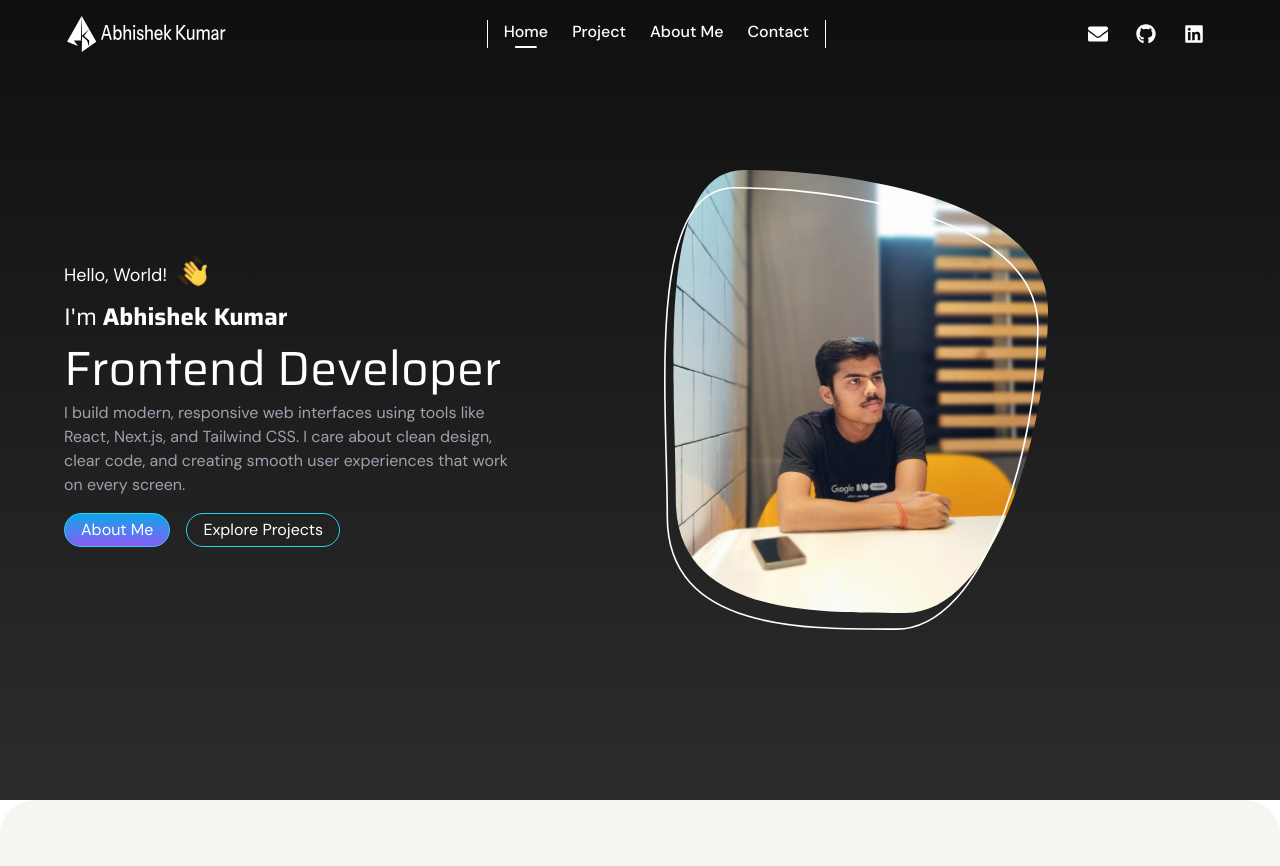
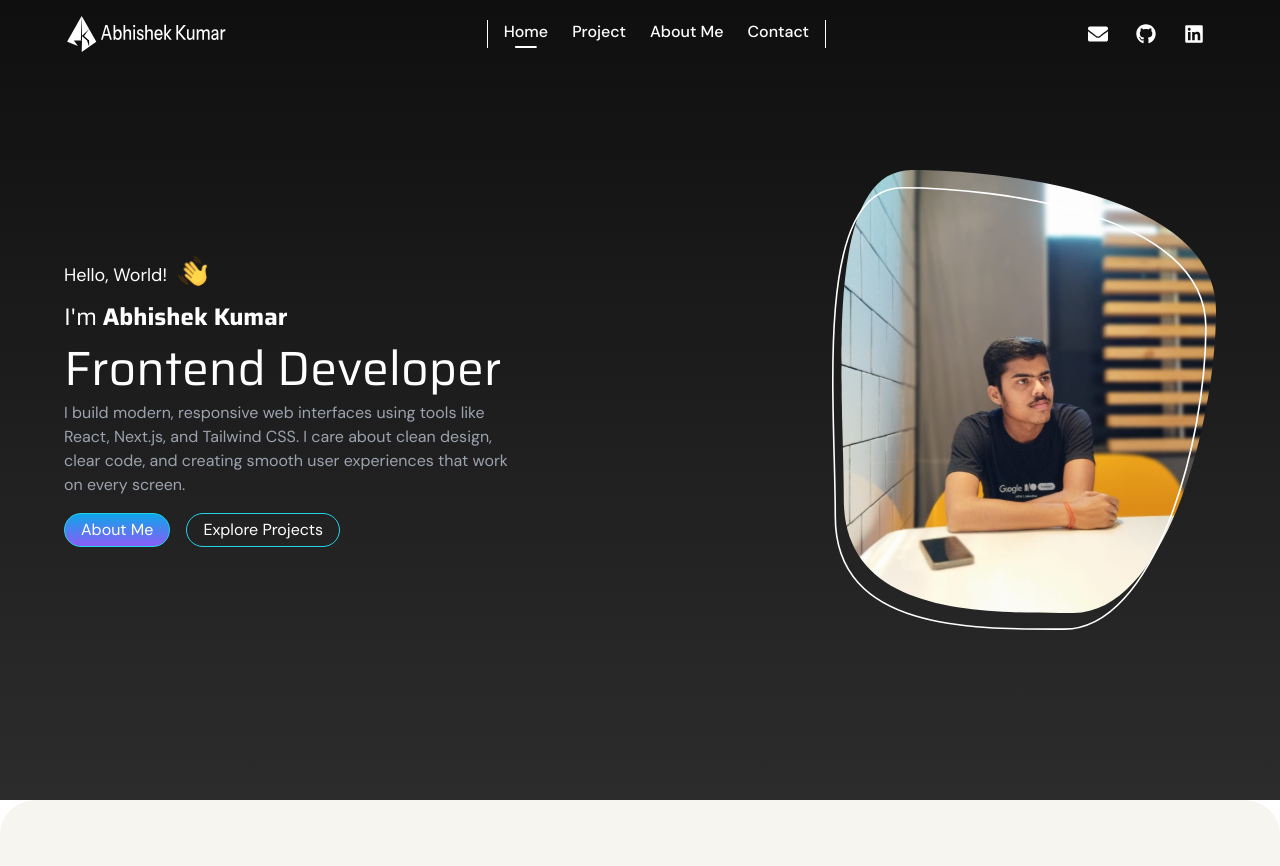
Before and after one commit to abhishek-kumar-05/Ak-Profile, a React (Vite) app: page / in a window 1280 px wide. Shown: the top 866 px of the page. Built offline with nearby package versions, Linux system fonts and the light colour scheme.

Commit message:
updated Navbar to stop scrolling bheind when mobile nav is open

```diff
--- a/src/component/Hero.jsx
+++ b/src/component/Hero.jsx
@@ -5,7 +5,6 @@ import WavingHand from "../assets/Waving-hand.svg";
 import Button from "./Button";
 
 const Hero = ({ isLandscapeMobile }) => {
-  console.log("hero checkinh :--", isLandscapeMobile);
   const heroRef = useRef();
 
   useLayoutEffect(() => {
@@ -66,8 +65,8 @@ const Hero = ({ isLandscapeMobile }) => {
           </div>
 
           <div
-            className={`flex justify-center lg:justify-end  ${
-              isLandscapeMobile ? "hidden" : "sm:hidden md:block"
+            className={`flex justify-center md:justify-end  ${
+              isLandscapeMobile ? "hidden" : ""
             } `}
           >
             <img
--- a/src/component/Navbar.jsx
+++ b/src/component/Navbar.jsx
@@ -12,7 +12,6 @@ import {
 } from "react-icons/fa";
 
 const Navbar = ({ isLandscapeMobile }) => {
-  console.log("it loading :- ", isLandscapeMobile);
   const [menuAppear, setMenuAppear] = useState(false);
   const [activeLink, setActiveLink] = useState("Home");
   const [scrolledPastHero, setScrolledPastHero] = useState(false);
@@ -74,6 +73,15 @@ const Navbar = ({ isLandscapeMobile }) => {
 
     return () => window.removeEventListener("scroll", handleScroll);
   }, []);
+
+  useEffect(() => {
+    menuAppear
+      ? (document.body.style.overflow = "hidden")
+      : (document.body.style.overflow = "");
+    return () => {
+      document.body.style.overflow = "";
+    };
+  }, [menuAppear]);
 
   return (
     <>
@@ -164,7 +172,7 @@ const Navbar = ({ isLandscapeMobile }) => {
           }}
         >
           <div
-            className="absolute top-0 right-0 h-full w-64 bg-[#1F1F1F] border-2 border-[#2E2E2E] rounded-r-[10px] text-white z-40 transform  transition-transform duration-300 ease-in-out flex flex-col justify-between p-6"
+            className="absolute top-0 right-0 h-full w-64 bg-[#1F1F1F] border-2 border-[#2E2E2E] rounded-l-[10px] text-white z-40 transform  transition-transform duration-300 ease-in-out flex flex-col justify-between p-6"
             onClick={(e) => {
               e.stopPropagation();
             }}
```
